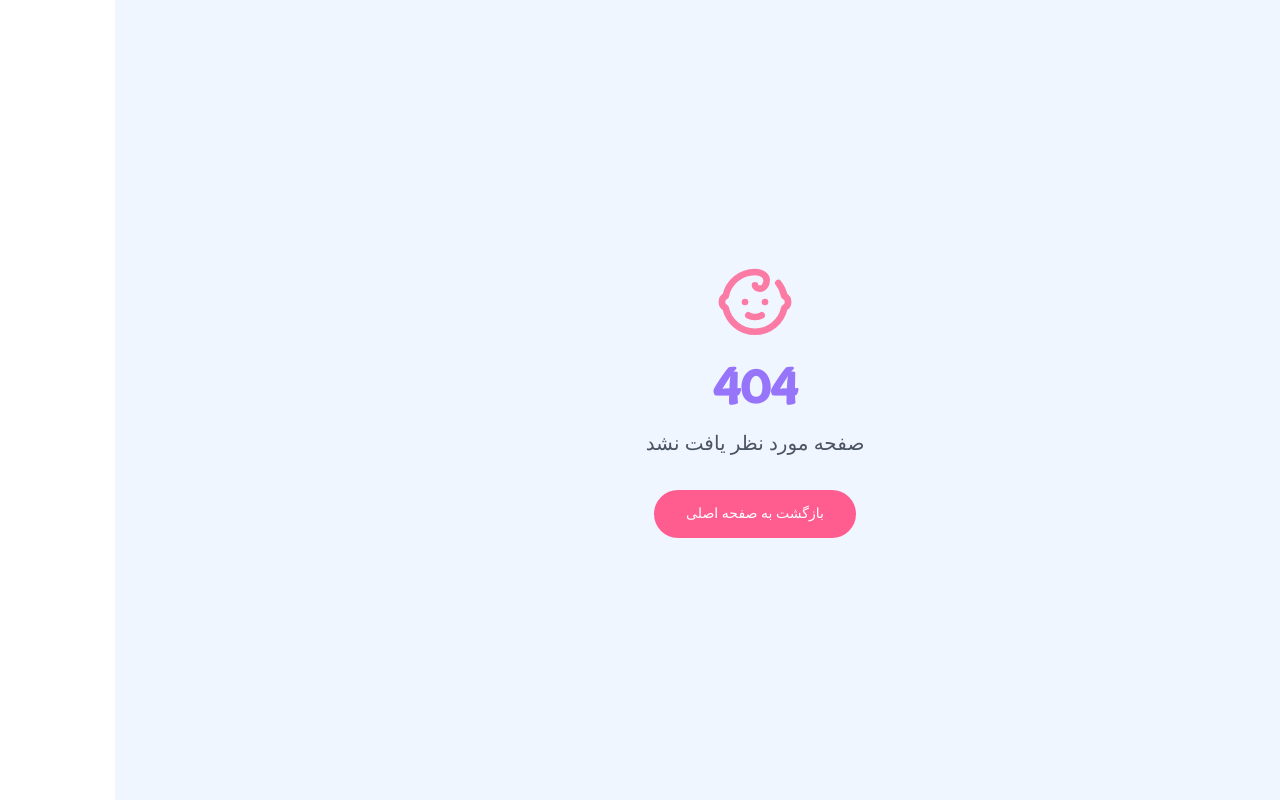
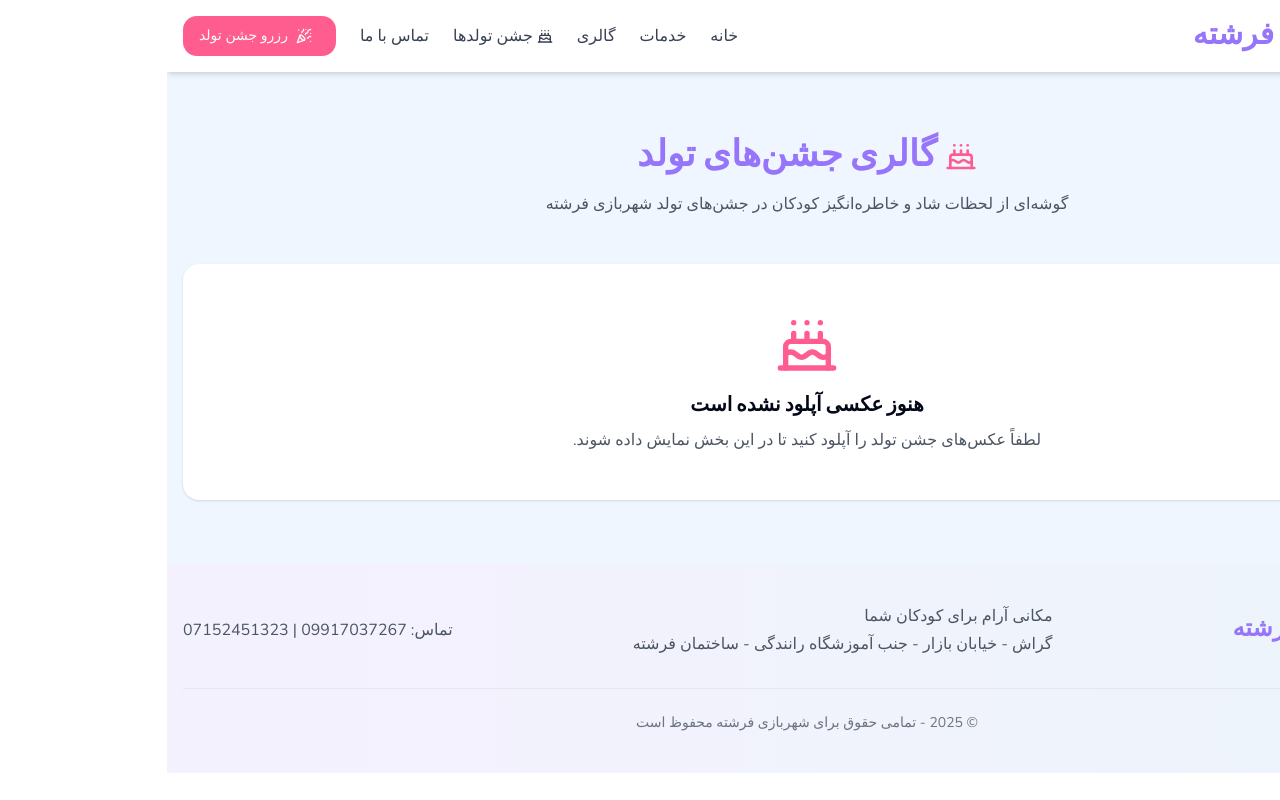
Before and after one commit to iRazavi/fereshteh-fun-world, a React (Vite) app: page /birthday-gallery in a window 1280 px wide. Before the commit this address had no page. Built offline with nearby package versions, Linux system fonts and the light colour scheme.

Commit message:
feat: Add birthday gallery
Adds a gallery section to display birthday party photos.

```diff
--- a/src/App.tsx
+++ b/src/App.tsx
@@ -1,3 +1,4 @@
+
 import { Toaster } from "@/components/ui/toaster";
 import { Toaster as Sonner } from "@/components/ui/sonner";
 import { TooltipProvider } from "@/components/ui/tooltip";
@@ -5,6 +6,7 @@ import { QueryClient, QueryClientProvider } from "@tanstack/react-query";
 import { BrowserRouter, Routes, Route } from "react-router-dom";
 import Index from "./pages/Index";
 import NotFound from "./pages/NotFound";
+import BirthdayGallery from "./pages/BirthdayGallery";
 
 const queryClient = new QueryClient();
 
@@ -16,6 +18,7 @@ const App = () => (
       <BrowserRouter>
         <Routes>
           <Route path="/" element={<Index />} />
+          <Route path="/birthday-gallery" element={<BirthdayGallery />} />
           {/* ADD ALL CUSTOM ROUTES ABOVE THE CATCH-ALL "*" ROUTE */}
           <Route path="*" element={<NotFound />} />
         </Routes>
--- a/src/components/Header.tsx
+++ b/src/components/Header.tsx
@@ -1,11 +1,11 @@
 
 import React from 'react';
-import { Baby, Gift, PartyPopper } from 'lucide-react';
+import { Baby, Gift, PartyPopper, Cake } from 'lucide-react';
 import { Link } from 'react-router-dom';
 import { Button } from '@/components/ui/button';
 
 const Header = () => {
-  const [mobileMenuOpen, setMobileMenuOpen] = React.useState(false);
+  const [isMenuOpen, setIsMenuOpen] = React.useState(false);
 
   return (
     <header className="bg-white shadow-md py-4 relative z-50">
@@ -15,76 +15,62 @@ const Header = () => {
           <h1 className="text-2xl md:text-3xl font-bold text-kid-purple">شهربازی فرشته</h1>
         </div>
 
-        {/* Desktop Menu */}
-        <nav className="hidden md:flex items-center space-x-6 font-medium text-right rtl:space-x-reverse">
-          <Link to="/" className="text-gray-700 hover:text-kid-pink transition">خانه</Link>
-          <Link to="#services" className="text-gray-700 hover:text-kid-pink transition">خدمات</Link>
-          <Link to="#gallery" className="text-gray-700 hover:text-kid-pink transition">گالری تصاویر</Link>
-          <Link to="#contact" className="text-gray-700 hover:text-kid-pink transition">تماس با ما</Link>
-          <Button
-            className="bg-kid-pink hover:bg-kid-purple text-white rounded-full flex items-center gap-2"
-          >
-            <PartyPopper size={18} />
-            <span>رزرو تولد</span>
+        <div className="hidden md:flex items-center gap-6">
+          <nav>
+            <ul className="flex items-center gap-6">
+              <li><Link to="/" className="text-gray-700 hover:text-kid-purple transition-colors">خانه</Link></li>
+              <li><a href="#services" className="text-gray-700 hover:text-kid-purple transition-colors">خدمات</a></li>
+              <li><a href="#gallery" className="text-gray-700 hover:text-kid-purple transition-colors">گالری</a></li>
+              <li><Link to="/birthday-gallery" className="text-gray-700 hover:text-kid-purple transition-colors flex items-center gap-1">
+                <Cake className="h-4 w-4" />
+                <span>جشن تولدها</span>
+              </Link></li>
+              <li><a href="#contact" className="text-gray-700 hover:text-kid-purple transition-colors">تماس با ما</a></li>
+            </ul>
+          </nav>
+
+          <Button variant="default" className="bg-kid-pink hover:bg-kid-pink/90">
+            <PartyPopper className="mr-2" />
+            رزرو جشن تولد
           </Button>
-        </nav>
+        </div>
 
-        {/* Mobile Menu Button */}
         <button
-          className="md:hidden text-gray-700"
-          onClick={() => setMobileMenuOpen(!mobileMenuOpen)}
+          className="md:hidden text-gray-700 focus:outline-none"
+          onClick={() => setIsMenuOpen(!isMenuOpen)}
         >
-          {mobileMenuOpen ? (
-            <svg xmlns="http://www.w3.org/2000/svg" className="h-6 w-6" fill="none" viewBox="0 0 24 24" stroke="currentColor">
+          <svg xmlns="http://www.w3.org/2000/svg" className="h-6 w-6" fill="none" viewBox="0 0 24 24" stroke="currentColor">
+            {isMenuOpen ? (
               <path strokeLinecap="round" strokeLinejoin="round" strokeWidth={2} d="M6 18L18 6M6 6l12 12" />
-            </svg>
-          ) : (
-            <svg xmlns="http://www.w3.org/2000/svg" className="h-6 w-6" fill="none" viewBox="0 0 24 24" stroke="currentColor">
+            ) : (
               <path strokeLinecap="round" strokeLinejoin="round" strokeWidth={2} d="M4 6h16M4 12h16M4 18h16" />
-            </svg>
-          )}
+            )}
+          </svg>
         </button>
       </div>
 
-      {/* Mobile Menu */}
-      {mobileMenuOpen && (
-        <nav className="md:hidden bg-white p-4 absolute top-full left-0 right-0 shadow-lg z-40 flex flex-col items-end gap-4">
-          <Link
-            to="/"
-            className="text-gray-700 hover:text-kid-pink transition w-full text-right py-2 border-b border-gray-100"
-            onClick={() => setMobileMenuOpen(false)}
-          >
-            خانه
-          </Link>
-          <Link
-            to="#services"
-            className="text-gray-700 hover:text-kid-pink transition w-full text-right py-2 border-b border-gray-100"
-            onClick={() => setMobileMenuOpen(false)}
-          >
-            خدمات
-          </Link>
-          <Link
-            to="#gallery"
-            className="text-gray-700 hover:text-kid-pink transition w-full text-right py-2 border-b border-gray-100"
-            onClick={() => setMobileMenuOpen(false)}
-          >
-            گالری تصاویر
-          </Link>
-          <Link
-            to="#contact"
-            className="text-gray-700 hover:text-kid-pink transition w-full text-right py-2 border-b border-gray-100"
-            onClick={() => setMobileMenuOpen(false)}
-          >
-            تماس با ما
-          </Link>
-          <Button
-            className="bg-kid-pink hover:bg-kid-purple text-white rounded-full w-full justify-center flex items-center gap-2"
-            onClick={() => setMobileMenuOpen(false)}
-          >
-            <PartyPopper size={18} />
-            <span>رزرو تولد</span>
-          </Button>
-        </nav>
+      {/* Mobile menu */}
+      {isMenuOpen && (
+        <div className="md:hidden pt-4 pb-6 border-t mt-4">
+          <nav className="container mx-auto px-4">
+            <ul className="flex flex-col gap-4">
+              <li><Link to="/" className="text-gray-700 block py-1" onClick={() => setIsMenuOpen(false)}>خانه</Link></li>
+              <li><a href="#services" className="text-gray-700 block py-1" onClick={() => setIsMenuOpen(false)}>خدمات</a></li>
+              <li><a href="#gallery" className="text-gray-700 block py-1" onClick={() => setIsMenuOpen(false)}>گالری</a></li>
+              <li><Link to="/birthday-gallery" className="text-gray-700 block py-1 flex items-center gap-1" onClick={() => setIsMenuOpen(false)}>
+                <Cake className="h-4 w-4" />
+                <span>جشن تولدها</span>
+              </Link></li>
+              <li><a href="#contact" className="text-gray-700 block py-1" onClick={() => setIsMenuOpen(false)}>تماس با ما</a></li>
+              <li className="mt-4">
+                <Button variant="default" className="w-full bg-kid-pink hover:bg-kid-pink/90">
+                  <PartyPopper className="mr-2" />
+                  رزرو جشن تولد
+                </Button>
+              </li>
+            </ul>
+          </nav>
+        </div>
       )}
     </header>
   );
--- /dev/null
+++ b/src/pages/BirthdayGallery.tsx
@@ -0,0 +1,80 @@
+
+import React, { useState } from 'react';
+import {
+  Dialog,
+  DialogContent,
+  DialogTrigger,
+} from "@/components/ui/dialog";
+import { Cake } from 'lucide-react';
+import Header from '@/components/Header';
+import Footer from '@/components/Footer';
+
+// این آرایه با عکس‌های واقعی که کاربر آپلود می‌کند جایگزین خواهد شد
+const birthdayImages = [
+  // اینجا تصاویر آپلود شده کاربر قرار خواهد گرفت
+];
+
+const BirthdayGallery = () => {
+  const [selectedImage, setSelectedImage] = useState("");
+
+  return (
+    <div className="min-h-screen flex flex-col">
+      <Header />
+      <main>
+        <section className="py-16 bg-blue-50">
+          <div className="container mx-auto px-4">
+            <div className="text-center mb-12">
+              <h2 className="text-3xl md:text-4xl font-bold mb-4 text-kid-purple flex items-center justify-center gap-2">
+                <Cake className="h-8 w-8 text-kid-pink" />
+                <span>گالری جشن‌های تولد</span>
+              </h2>
+              <p className="text-gray-600 max-w-2xl mx-auto">
+                گوشه‌ای از لحظات شاد و خاطره‌انگیز کودکان در جشن‌های تولد شهربازی فرشته
+              </p>
+            </div>
+
+            {birthdayImages.length > 0 ? (
+              <div className="grid grid-cols-1 sm:grid-cols-2 lg:grid-cols-3 gap-6">
+                {birthdayImages.map((image, index) => (
+                  <Dialog key={index}>
+                    <DialogTrigger asChild>
+                      <div
+                        className="relative overflow-hidden rounded-2xl cursor-pointer group h-64 bg-white p-2 shadow-md hover:shadow-xl transition-all duration-300"
+                        onClick={() => setSelectedImage(image.src)}
+                      >
+                        <img
+                          src={image.src}
+                          alt={image.alt}
+                          className="w-full h-full object-cover rounded-xl transition-transform duration-500 group-hover:scale-110"
+                        />
+                        <div className="absolute inset-0 bg-gradient-to-t from-black/50 to-transparent opacity-0 group-hover:opacity-100 transition-opacity duration-300 flex items-end p-4">
+                          <p className="text-white font-semibold">{image.alt}</p>
+                        </div>
+                      </div>
+                    </DialogTrigger>
+                    <DialogContent className="max-w-3xl w-[90%] p-0 bg-transparent border-0">
+                      <img
+                        src={image.src}
+                        alt={image.alt}
+                        className="w-full h-auto max-h-[80vh] object-contain"
+                      />
+                    </DialogContent>
+                  </Dialog>
+                ))}
+              </div>
+            ) : (
+              <div className="text-center p-12 bg-white rounded-lg shadow">
+                <Cake className="h-16 w-16 text-kid-pink mx-auto mb-4" />
+                <h3 className="text-xl font-bold mb-2">هنوز عکسی آپلود نشده است</h3>
+                <p className="text-gray-600">لطفاً عکس‌های جشن تولد را آپلود کنید تا در این بخش نمایش داده شوند.</p>
+              </div>
+            )}
+          </div>
+        </section>
+      </main>
+      <Footer />
+    </div>
+  );
+};
+
+export default BirthdayGallery;
```
